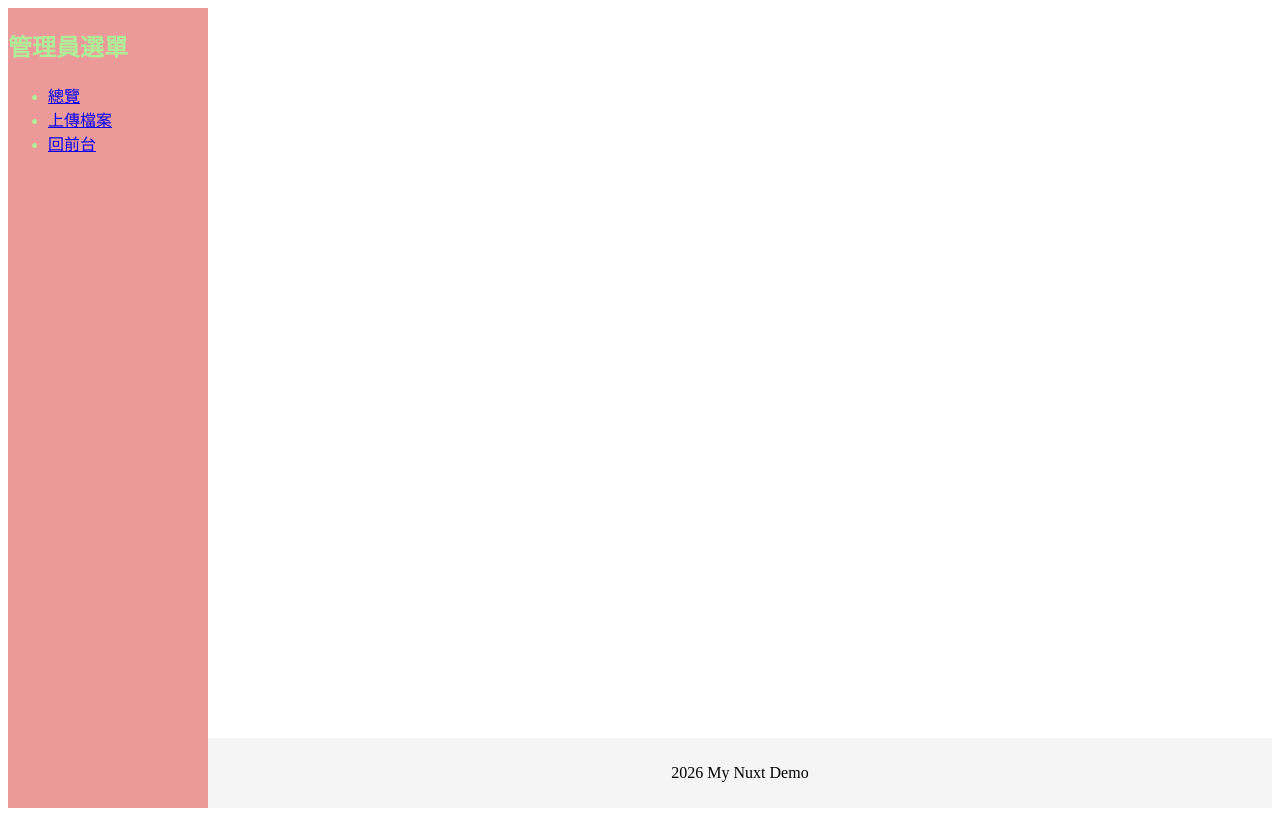
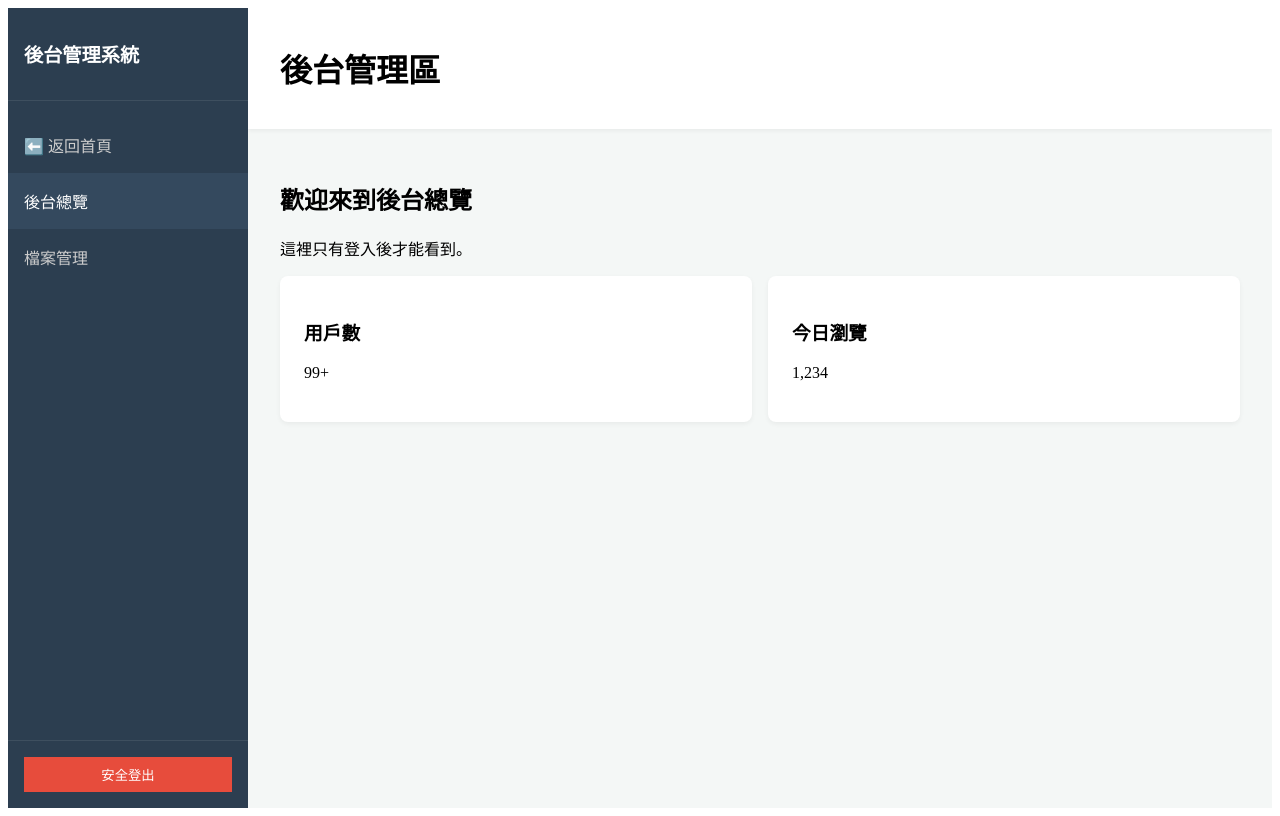
Before and after one commit to JeffLin0225/Demo-Nuxt, a Nuxt app: page /backstage in a window 1280 px wide. Built offline with nearby package versions, Linux system fonts and the light colour scheme; no server answers.

Commit message:
feat: 新增登入功能

```diff
--- /dev/null
+++ b/app/composables/useAuthState.ts
@@ -0,0 +1,21 @@
+export const useAuthState = () => {
+    // 使用 useState 建立一個跨頁面共享的登入狀態
+    // Nuxt 的 useState 會處理 SSR 的伺服器與客戶端狀態同步
+    const isAuth = useState<boolean>('is-auth', () => false);
+
+    const login = () => {
+        isAuth.value = true;
+    };
+
+    const logout = () => {
+        isAuth.value = false;
+        // 登出後導向首頁
+        navigateTo('/');
+    };
+
+    return {
+        isAuth,
+        login,
+        logout
+    };
+};
--- /dev/null
+++ b/app/layouts/admin.vue
@@ -0,0 +1,88 @@
+<template>
+  <div class="layout-admin">
+    <aside class="sidebar">
+      <div class="logo">後台管理系統</div>
+      <nav>
+        <NuxtLink to="/">⬅️ 返回首頁</NuxtLink>
+        <NuxtLink to="/backstage" exact-active-class="active">後台總覽</NuxtLink>
+        <NuxtLink to="/backstage/upload" exact-active-class="active">檔案管理</NuxtLink>
+      </nav>
+      <div class="user-info">
+        <button @click="logout">安全登出</button>
+      </div>
+    </aside>
+
+    <main class="content">
+      <header class="admin-header">
+        <h1>後台管理區</h1>
+      </header>
+      <div class="page-body">
+        <slot />
+      </div>
+    </main>
+  </div>
+</template>
+
+<script setup>
+const { logout } = useAuthState();
+</script>
+
+<style scoped>
+.layout-admin {
+  display: flex;
+  height: 100vh;
+}
+.sidebar {
+  width: 240px;
+  background: #2c3e50;
+  color: white;
+  display: flex;
+  flex-direction: column;
+}
+.logo {
+  padding: 2rem 1rem;
+  font-size: 1.2rem;
+  font-weight: bold;
+  border-bottom: 1px solid #3e4f5f;
+}
+nav {
+  padding: 1rem 0;
+  flex: 1;
+  display: flex;
+  flex-direction: column;
+}
+nav a {
+  padding: 1rem;
+  color: #ccc;
+  text-decoration: none;
+}
+nav a:hover, nav a.active {
+  background: #34495e;
+  color: white;
+}
+.user-info {
+  padding: 1rem;
+  border-top: 1px solid #3e4f5f;
+}
+.content {
+  flex: 1;
+  overflow-y: auto;
+  background: #f4f7f6;
+}
+.admin-header {
+  background: white;
+  padding: 1rem 2rem;
+  box-shadow: 0 2px 4px rgba(0,0,0,0.05);
+}
+.page-body {
+  padding: 2rem;
+}
+button {
+  width: 100%;
+  padding: 0.5rem;
+  background: #e74c3c;
+  border: none;
+  color: white;
+  cursor: pointer;
+}
+</style>
--- a/app/layouts/default.vue
+++ b/app/layouts/default.vue
@@ -1,16 +1,62 @@
 <template>
-  <div>
-    <AppHeader/>
+  <div class="layout-default">
+    <header class="app-header">
+      <nav>
+        <NuxtLink to="/">首頁</NuxtLink>
+        <NuxtLink to="/about">關於</NuxtLink>
+        <NuxtLink to="/backstage">進入後台 (受保護)</NuxtLink>
 
-    <main style="padding: 20px; min-height: 80vh;">
-<!--      每一頁不同會注入這裡-->
+        <div class="auth-box">
+          <span v-if="isAuth">✅ 已登入</span>
+          <button v-if="isAuth" @click="logout">登出</button>
+          <NuxtLink v-else to="/login">登入</NuxtLink>
+        </div>
+      </nav>
+    </header>
+
+    <main class="container">
       <slot />
     </main>
+
+    <footer class="app-footer">
+      <p>&copy; 2026 Nuxt Fullstack Demo</p>
+    </footer>
   </div>
+</template>
 
-<!--  共用 footer-->
-  <footer style="text-align: center; padding: 10px; background: #f5f5f5;">
+<script setup>
+const { isAuth, logout } = useAuthState();
+</script>
 
-    <p> 2026  My Nuxt Demo </p>
-  </footer>
-</template>
+<style scoped>
+.app-header {
+  padding: 1rem;
+  border-bottom: 1px solid #eee;
+  display: flex;
+  justify-content: space-between;
+}
+nav {
+  display: flex;
+  gap: 1rem;
+  align-items: center;
+  width: 100%;
+}
+.auth-box {
+  margin-left: auto;
+  display: flex;
+  gap: 0.5rem;
+  align-items: center;
+}
+.container {
+  min-height: 70vh;
+  padding: 2rem;
+}
+.app-footer {
+  padding: 1rem;
+  text-align: center;
+  background: #f9f9f9;
+}
+button {
+  cursor: pointer;
+}
+</style>
--- a/app/pages/backstage/index.vue
+++ b/app/pages/backstage/index.vue
@@ -1,11 +1,41 @@
 <template>
+  <div>
+    <h2>歡迎來到後台總覽</h2>
+    <p>這裡只有登入後才能看到。</p>
 
+    <div class="stats-grid">
+      <div class="card">
+        <h3>用戶數</h3>
+        <p>99+</p>
+      </div>
+      <div class="card">
+        <h3>今日瀏覽</h3>
+        <p>1,234</p>
+      </div>
+    </div>
+  </div>
 </template>
 
-<script setup lang="ts">
-  definePageMeta(
-      {
-        layout: 'backstage'
-      }
-  )
+<script setup>
+// 指定使用 admin layout
+// 指定使用 auth middleware
+definePageMeta({
+  layout: 'admin',
+  middleware: 'auth'
+});
 </script>
+
+<style scoped>
+.stats-grid {
+  display: flex;
+  gap: 1rem;
+  margin-top: 1rem;
+}
+.card {
+  background: white;
+  padding: 1.5rem;
+  border-radius: 8px;
+  flex: 1;
+  box-shadow: 0 2px 5px rgba(0,0,0,0.05);
+}
+</style>
--- /dev/null
+++ b/app/pages/login.vue
@@ -0,0 +1,60 @@
+<template>
+  <div class="login-page">
+    <h1>管理員登入</h1>
+    <p>目前的登入狀態：{{ isAuth ? '已登入' : '未登入' }}</p>
+
+    <div class="login-card">
+      <p v-if="!isAuth">這是一個模擬登入頁面，點擊下方按鈕即可獲得後台權限。</p>
+      <button v-if="!isAuth" @click="handleLogin" class="btn-login">模擬登入</button>
+      <div v-else>
+        <p>你已經登入囉！</p>
+        <button @click="navigateTo('/backstage')" class="btn-go">進入後台</button>
+      </div>
+    </div>
+
+    <NuxtLink to="/">回首頁</NuxtLink>
+  </div>
+</template>
+
+<script setup>
+const { isAuth, login } = useAuthState();
+
+const handleLogin = () => {
+  login();
+  // 登入後自動導向後台
+  navigateTo('/backstage');
+};
+</script>
+
+<style scoped>
+.login-page {
+  display: flex;
+  flex-direction: column;
+  align-items: center;
+  justify-content: center;
+  height: 80vh;
+}
+.login-card {
+  padding: 2rem;
+  border: 1px solid #ddd;
+  border-radius: 8px;
+  text-align: center;
+  margin: 1rem 0;
+}
+.btn-login {
+  background: #42b883;
+  color: white;
+  padding: 0.5rem 2rem;
+  border: none;
+  border-radius: 4px;
+  cursor: pointer;
+}
+.btn-go {
+  background: #35495e;
+  color: white;
+  padding: 0.5rem 2rem;
+  border: none;
+  border-radius: 4px;
+  cursor: pointer;
+}
+</style>
```
Also changed, not shown: app/middleware/auth.ts (added, +11 -0 lines), 1 other file (tests, documents, lock files or other folders).
